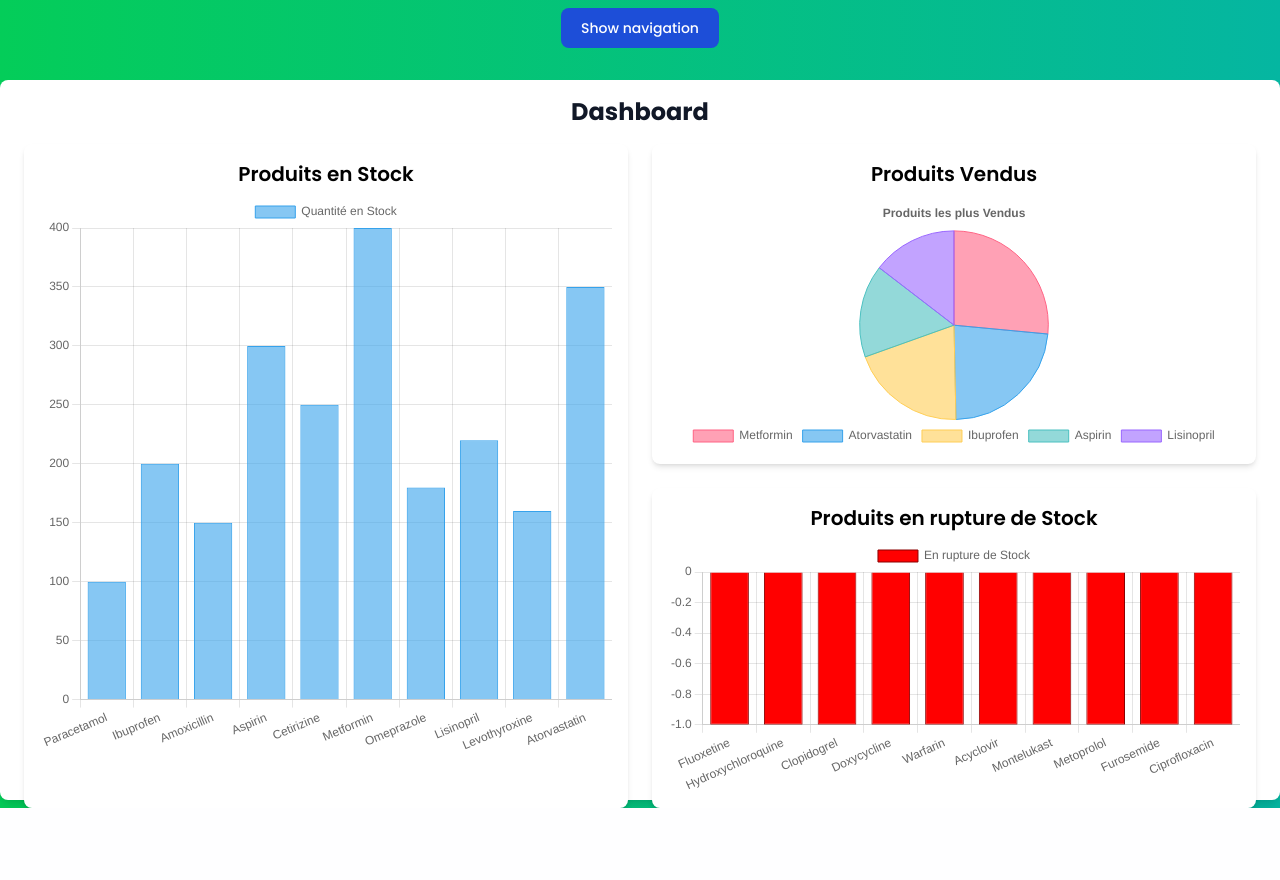
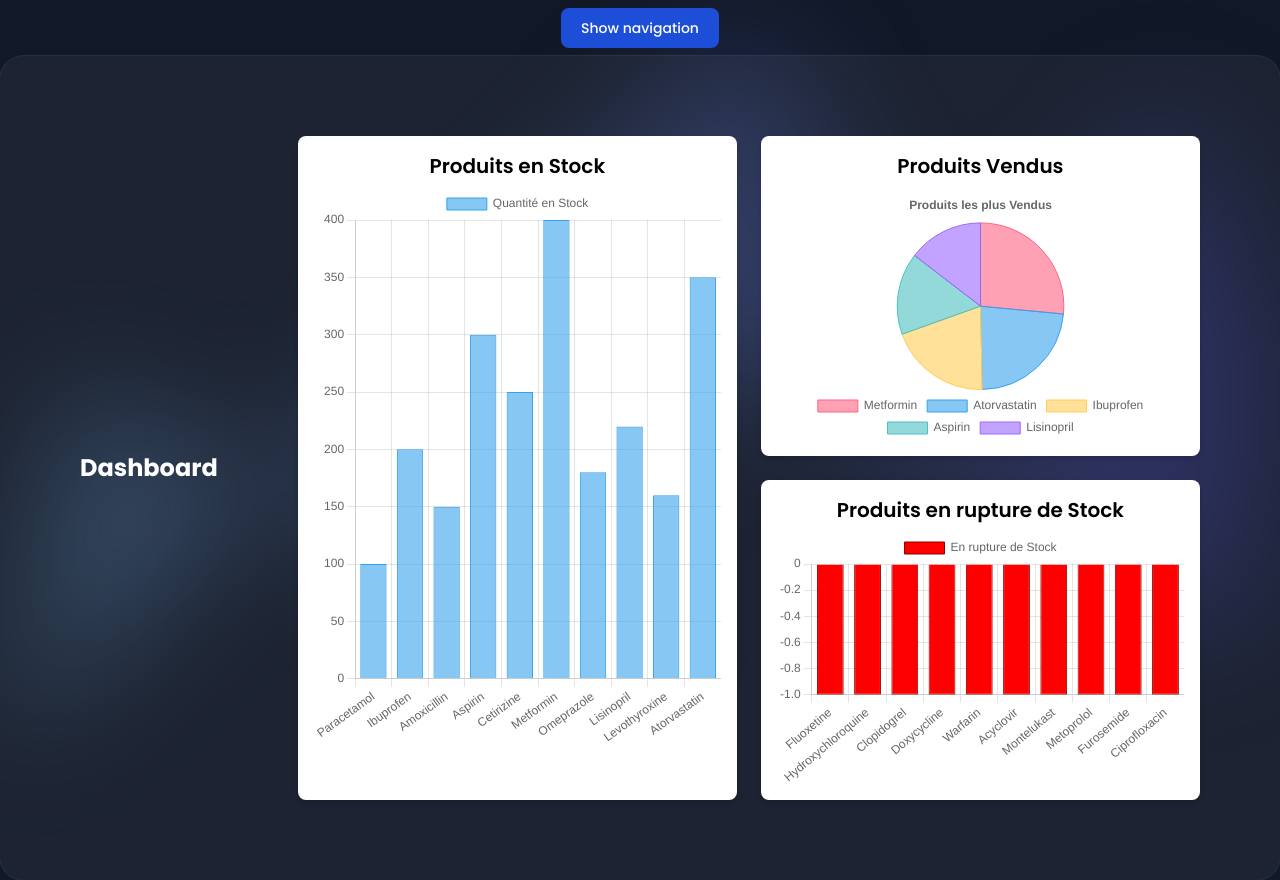
Before and after one commit to BigFootLime/B1, a PHP site: page /accueil.php in a window 1280 px wide. Before the commit the page ends 808 px from the top, so only its background shows below. Run offline with PHP 8.4, Linux system fonts and the light colour scheme; data comes from the database, SQL or seed files in the repository; some libraries are stand-ins or nearby versions.

Commit message:
Change Accueil (WIP)

```diff
--- a/src/accueil.php
+++ b/src/accueil.php
@@ -18,7 +18,10 @@
         }
     </style>
  <!-- **************************************************SIDEBAR*********************************************************************** -->
-<body class="bg-gradient-to-r from-[#04CD59] to-[#05B6A1] font-poppins">
+<body class="relative bg-gray-900 isolate font-poppins">
+<div class="absolute inset-x-0 top-4 -z-10 flex transform-gpu justify-center overflow-hidden blur-3xl" aria-hidden="true">
+      <div class="aspect-[1108/632] w-full flex-none bg-gradient-to-r from-[#80caff] to-[#4f46e5] opacity-25" style="clip-path: polygon(73.6% 51.7%, 91.7% 11.8%, 100% 46.4%, 97.4% 82.2%, 92.5% 84.9%, 75.7% 64%, 55.3% 47.5%, 46.5% 49.4%, 45% 62.9%, 50.3% 87.2%, 21.3% 64.1%, 0.1% 100%, 5.4% 51.1%, 21.4% 63.9%, 58.9% 0.2%, 73.6% 51.7%)"></div>
+    </div>
 <div class="text-center py-2 font-poppins">
         <button id="drawer-button" class="text-white bg-blue-700 hover:bg-blue-800 focus:ring-4 focus:ring-blue-300 font-medium rounded-lg text-sm px-5 py-2.5 dark:bg-blue-600 dark:hover:bg-blue-700 focus:outline-none dark:focus:ring-blue-800">
             Show navigation
@@ -108,8 +111,8 @@
     ?>
      <!-- **************************************************END RECUPERATION DONNEES*********************************************************************** -->
   <!-- **************************************************TABLEAU 1*********************************************************************** -->
-  <div class="container mx-auto px-6 bg-white rounded-lg shadow-lg mt-6 h-[90vh] font-poppins">
-    <h1 class="text-xl md:text-2xl font-bold mb-4 pt-4 text-gray-900 text-center">Dashboard</h1>
+  <div class="mx-auto flex max-w-2xl flex-col gap-16 bg-white/5 px-6 py-16 ring-1 ring-white/10 sm:rounded-3xl sm:p-8 lg:mx-0 lg:max-w-none lg:flex-row lg:items-center lg:py-20 xl:gap-x-20 xl:px-20 font-poppins">
+    <h1 class="text-xl md:text-2xl font-bold mb-4 pt-4 text-white text-center">Dashboard</h1>
     <div class="grid grid-cols-1 md:grid-cols-2 gap-4 md:gap-6">
         <div class="bg-white p-4 rounded-lg shadow-md max-h-full md:row-span-2">
             <h2 class="text-lg md:text-xl font-semibold mb-2 text-center">Produits en Stock</h2>
```
